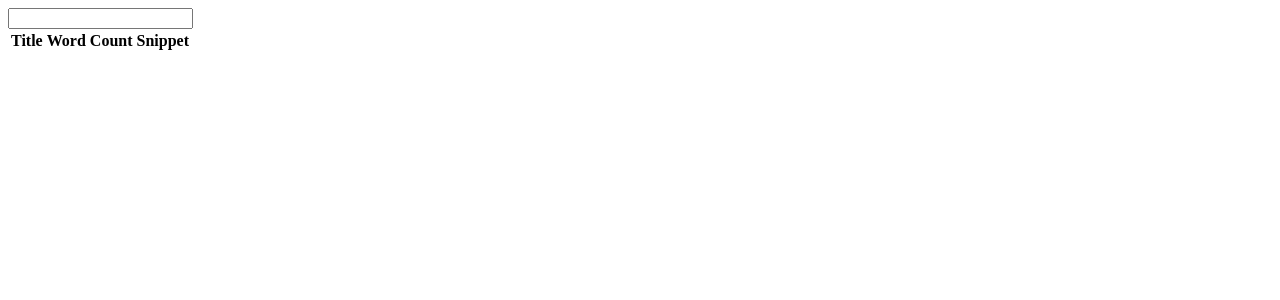
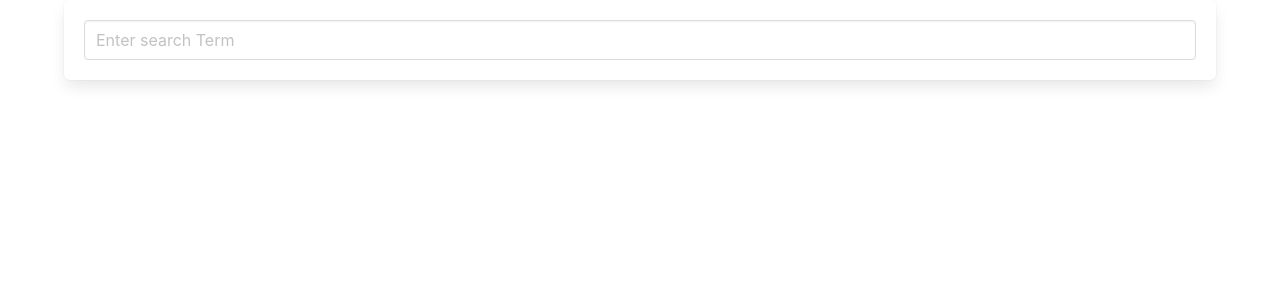
Before and after one commit to JoanPedro/Angular-PoCs, an Angular app in the folder wsearch/: page / in a window 1280 px wide. Shown: the top 300 px of the page. Built offline with nearby package versions, Linux system fonts and the light colour scheme.

Commit message:
Finaliza PoC Wikipedia

```diff
--- a/wsearch/package.json
+++ b/wsearch/package.json
@@ -19,6 +19,7 @@
     "@angular/platform-browser": "~9.1.9",
     "@angular/platform-browser-dynamic": "~9.1.9",
     "@angular/router": "~9.1.9",
+    "bulma": "^0.9.0",
     "rxjs": "~6.5.4",
     "tslib": "^1.10.0",
     "zone.js": "~0.10.2"
--- a/wsearch/src/app/app.component.html
+++ b/wsearch/src/app/app.component.html
@@ -1,2 +1,4 @@
-<app-search-bar (submitted)="onTerm($event)" ></app-search-bar>
-<app-page-list [pages]="pages"></app-page-list>
+<div class="container">
+  <app-search-bar (submitted)="onTerm($event)" ></app-search-bar>
+  <app-page-list *ngIf="pages.length" [pages]="pages"></app-page-list>
+</div>
--- a/wsearch/src/app/page-list/page-list.component.html
+++ b/wsearch/src/app/page-list/page-list.component.html
@@ -14,7 +14,7 @@
         </a>
       </td>
       <td>{{ page.wordcount }}</td>
-      <td>{{ page.snippet }}</td>
+      <td [innerHTML]="page.snippet"></td>
     </tr>
   </tbody>
 </table>
--- a/wsearch/src/app/page-list/page-list.component.ts
+++ b/wsearch/src/app/page-list/page-list.component.ts
@@ -8,6 +8,7 @@ import { Component, OnInit, Input } from '@angular/core';
 export class PageListComponent implements OnInit {
 
   @Input() pages = [];
+  xss = `<IMG SRC="javascript:alert('XSS');" >`
 
   constructor() { }
 
--- a/wsearch/src/app/search-bar/search-bar.component.html
+++ b/wsearch/src/app/search-bar/search-bar.component.html
@@ -1,3 +1,9 @@
-<form (submit)="onFormSubmit($event)">
-  <input (input)="onInput($event.target.value)">
-</form>
+<div class="box">
+  <form (submit)="onFormSubmit($event)">
+    <input
+      placeholder="Enter search Term"
+      class="input"
+      (input)="onInput($event.target.value)"
+    />
+  </form>
+</div>
--- a/wsearch/src/styles.css
+++ b/wsearch/src/styles.css
@@ -1 +1,6 @@
 /* You can add global styles to this file, and also import other style files */
+@import 'bulma/css/bulma.css';
+
+.searchmatch{
+  font-weight: bold;
+}
```
Also changed, not shown: 1 other file (tests, documents, lock files or other folders).
